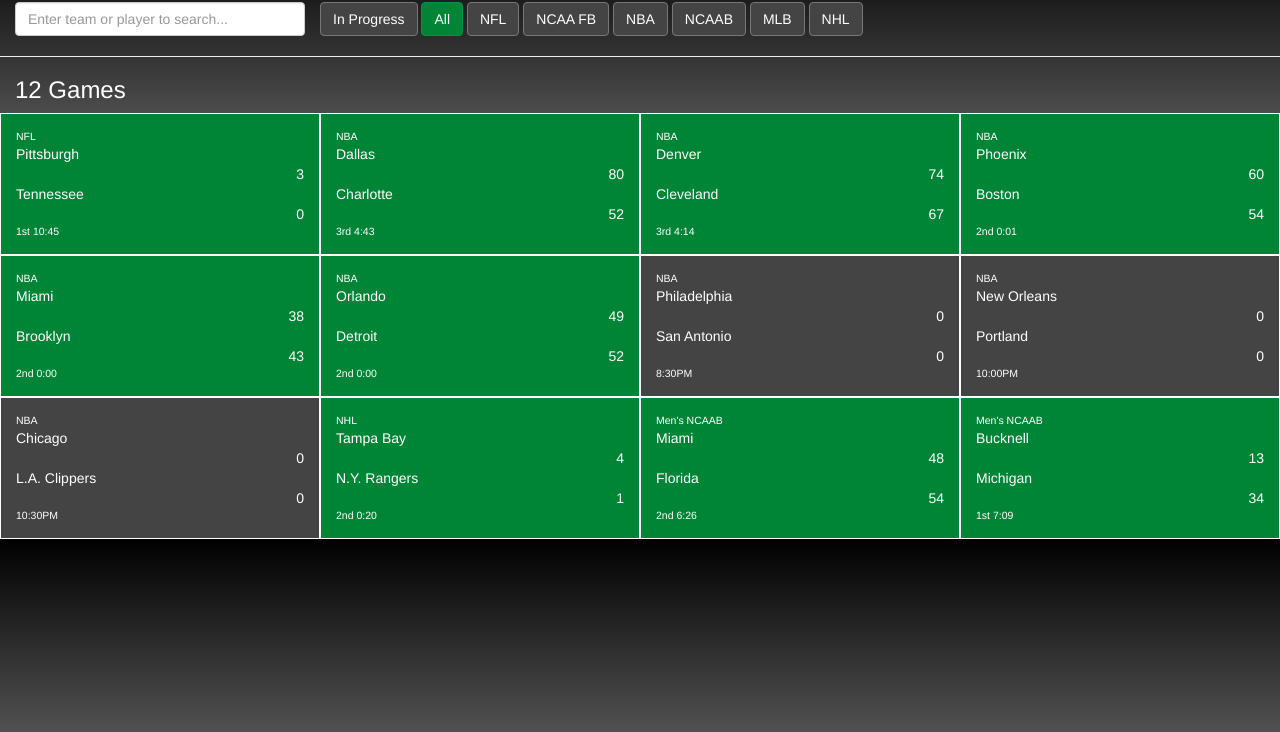
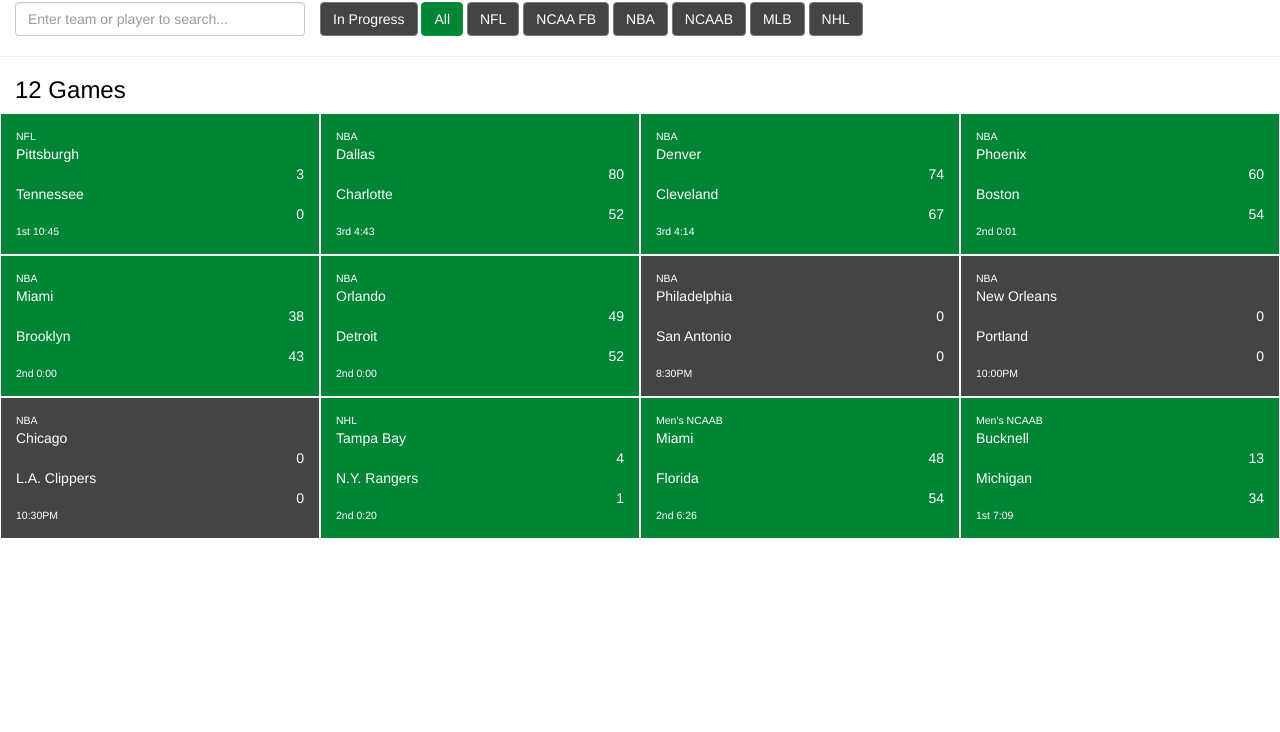
Before and after one commit to bfeggans/sport-tile, a website: page index.html in a window 1280 px wide. Shown: the part 68-800 px from the top of the page. Drawn offline with nearby package versions, Linux system fonts and the light colour scheme; some packages are replaced by stand-ins of ours.

Commit message:
Minor styling updates

```diff
--- a/styles/main.css
+++ b/styles/main.css
@@ -1,7 +1,7 @@
 /************ PAGE STYLING *************/
 body {
-  background: linear-gradient(black, white);
-  color: white;
+  background: white;
+  color: black;
   height: 100%;
 }
 
@@ -51,7 +51,7 @@
 }
 
 .btn:focus {
-  background: #0044A3;
+  background: #008537;
   color: white;
 }
 
```
